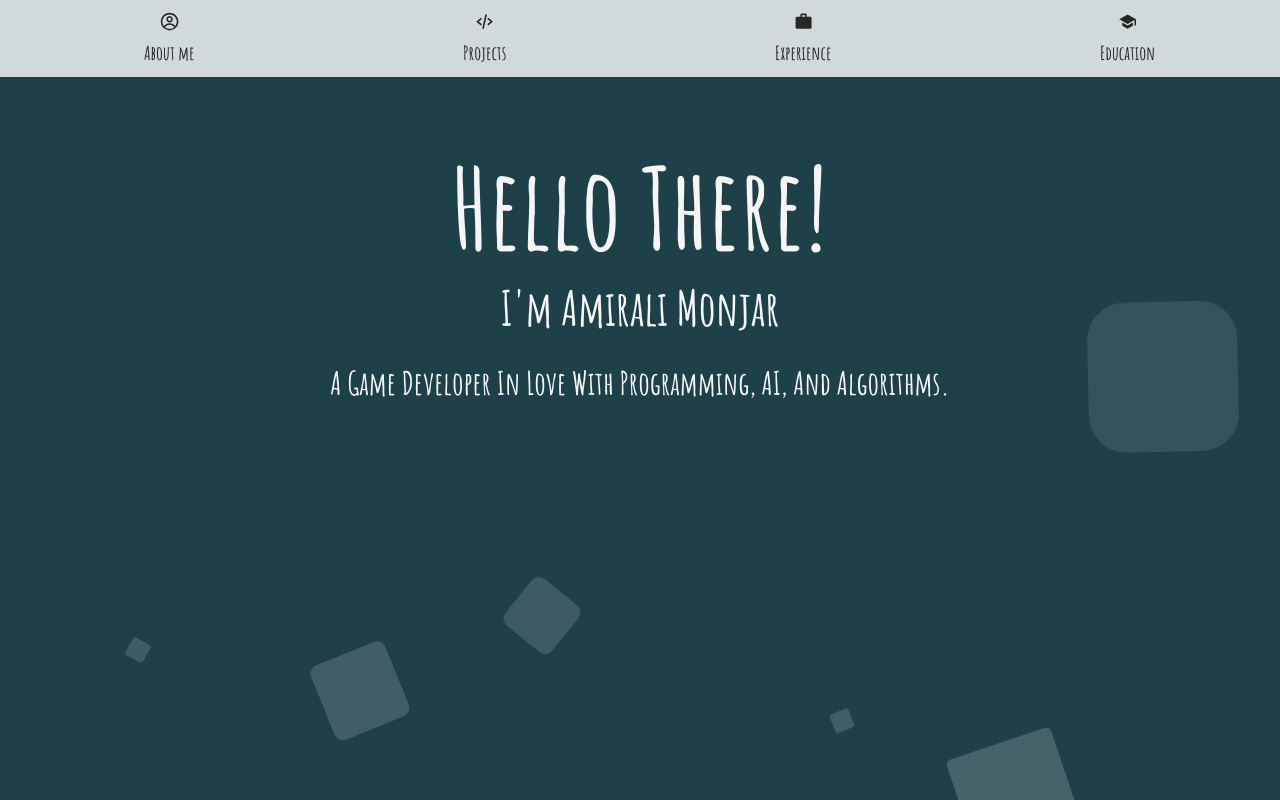
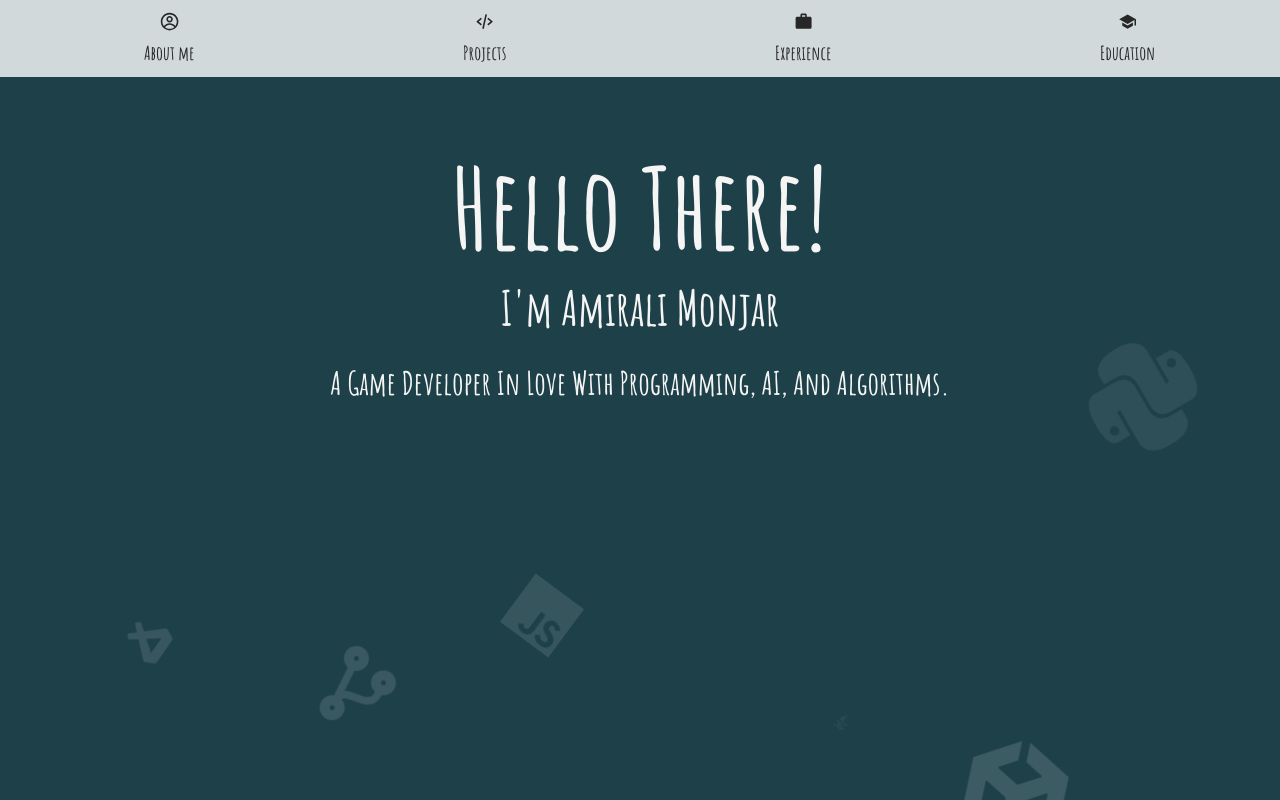
Before and after one commit to monjar/portfolio-react, a React (Create React App) app: page / in a window 1280 px wide. Built offline with nearby package versions, Linux system fonts and the light colour scheme.

Commit message:
Added logos to main page animation

```diff
--- a/src/pages/MainPage.css
+++ b/src/pages/MainPage.css
@@ -19,15 +19,16 @@
 
 .circles li {
   position: absolute;
-  display: block;
   list-style: none;
   width: 20px;
   height: 20px;
-  background: rgba(255, 255, 255, 0.2);
+  background: rgba(255, 255, 255, 0);
   animation: animate 25s linear infinite;
   bottom: -150px;
 }
-
+.innerImage {
+  width: 100%;
+}
 .circles li:nth-child(1) {
   left: 25%;
   width: 80px;
@@ -37,16 +38,16 @@
 
 .circles li:nth-child(2) {
   left: 10%;
-  width: 20px;
-  height: 20px;
+  width: 40px;
+  height: 40px;
   animation-delay: 2s;
   animation-duration: 12s;
 }
 
 .circles li:nth-child(3) {
   left: 70%;
-  width: 20px;
-  height: 20px;
+  width: 40px;
+  height: 40px;
   animation-delay: 4s;
 }
 
@@ -74,31 +75,31 @@
 
 .circles li:nth-child(7) {
   left: 35%;
-  width: 150px;
-  height: 150px;
+  width: 120px;
+  height: 120px;
   animation-delay: 7s;
 }
 
 .circles li:nth-child(8) {
   left: 50%;
-  width: 25px;
-  height: 25px;
+  width: 35px;
+  height: 35px;
   animation-delay: 15s;
   animation-duration: 45s;
 }
 
 .circles li:nth-child(9) {
   left: 20%;
-  width: 15px;
-  height: 15px;
+  width: 45px;
+  height: 45px;
   animation-delay: 2s;
   animation-duration: 35s;
 }
 
 .circles li:nth-child(10) {
   left: 85%;
-  width: 150px;
-  height: 150px;
+  width: 110px;
+  height: 110px;
   animation-delay: 0s;
   animation-duration: 11s;
 }
@@ -111,7 +112,7 @@
   }
 
   100% {
-    transform: translateY(-1000px) rotate(720deg);
+    transform: translateY(-1000px) rotate(120deg);
     opacity: 0;
     border-radius: 50%;
   }
--- a/src/pages/MainPage.tsx
+++ b/src/pages/MainPage.tsx
@@ -2,7 +2,17 @@ import React from "react";
 import AboutMe from "../components/AboutMe";
 import Header from "../components/Header";
 import "./MainPage.css";
-
+import { DiJava } from "react-icons/di";
+import {
+  SiCplusplus,
+  SiDocker,
+  SiJavascript,
+  SiPython,
+  SiUnity,
+  SiUnrealengine,
+  SiVisualstudiocode,
+} from "react-icons/si";
+import { FaCodeBranch, FaGamepad } from "react-icons/fa";
 const MainPage = () => {
   const [nav, setNav] = React.useState("about-me");
   const handleNaveChange = (selectedNav: string) => {
@@ -12,16 +22,39 @@ const MainPage = () => {
     <>
       <div className="area">
         <ul className="circles">
-          <li></li>
-          <li></li>
-          <li></li>
-          <li></li>
-          <li></li>
-          <li></li>
-          <li></li>
-          <li></li>
-          <li></li>
-          <li></li>
+          <li>
+            <FaCodeBranch color="rgba(255, 255, 255, 0.158)" size={"100%"} />
+          </li>
+          <li>
+            <SiVisualstudiocode
+              color="rgba(255, 255, 255, 0.158)"
+              size={"100%"}
+            />
+          </li>
+          <li>
+            <SiCplusplus color="rgba(255, 255, 255, 0.158)" size={"100%"} />
+          </li>
+          <li>
+            <SiJavascript color="rgba(255, 255, 255, 0.158)" size={"100%"} />
+          </li>
+          <li>
+            <DiJava color="rgba(255, 255, 255, 0.158)" size={"100%"} />
+          </li>
+          <li>
+            <SiUnity color="rgba(255, 255, 255, 0.158)" size={"100%"} />
+          </li>
+          <li>
+            <SiDocker color="rgba(255, 255, 255, 0.158)" size={"100%"} />
+          </li>
+          <li>
+            <FaGamepad color="rgba(255, 255, 255, 0.158)" size={"100%"} />
+          </li>
+          <li>
+            <SiUnrealengine color="rgba(255, 255, 255, 0.158)" size={"100%"} />
+          </li>
+          <li>
+            <SiPython color="rgba(255, 255, 255, 0.158)" size={"100%"} />
+          </li>
         </ul>
       </div>
       <div>
```
